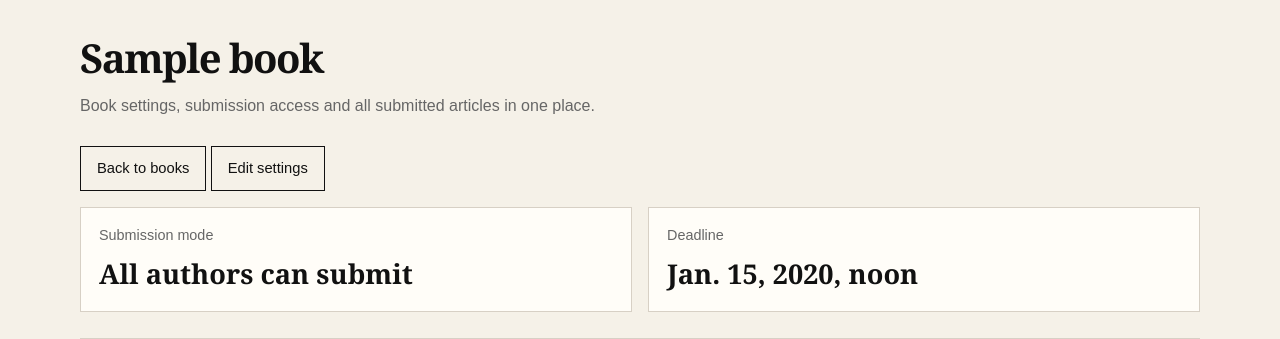
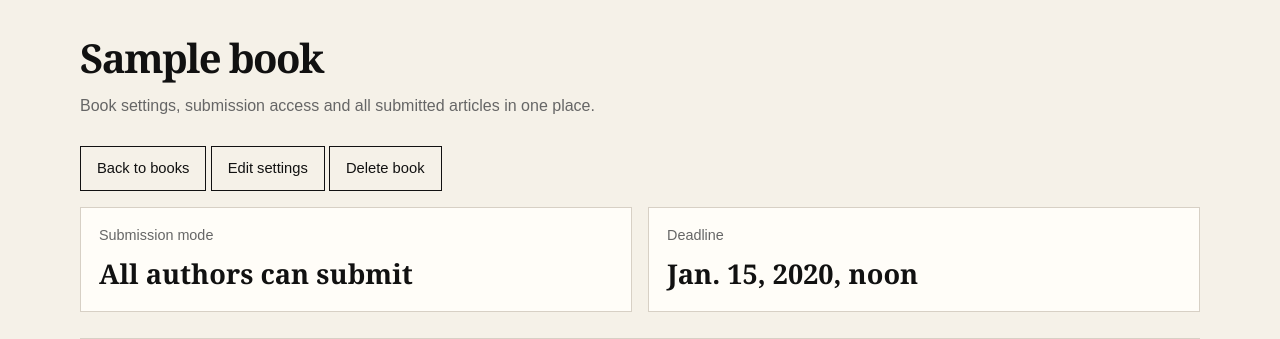
Before and after one commit to meshwho/Article-Website, a Django app: page /dashboard/books/1/ in a window 1280 px wide. Shown: the part 115-454 px from the top of the page. Run offline with Django 5.2, Linux system fonts and the light colour scheme; a user stored in the database is signed in; tables that the repository leaves empty hold one stand-in row (values such as "Sample post").

Commit message:
Added book_delete function

```diff
--- a/books/urls.py
+++ b/books/urls.py
@@ -5,10 +5,10 @@ from .views import (
     book_article_detail,
     book_detail,
     create_book,
+    delete_book,
     edit_book,
     manage_book_authors,
 )
-
 urlpatterns = [
     path('dashboard/books/', admin_books, name='admin_books'),
     path('dashboard/books/create/', create_book, name='create_book'),
@@ -16,4 +16,5 @@ urlpatterns = [
     path('dashboard/books/<int:book_id>/edit/', edit_book, name='edit_book'),
     path('dashboard/books/<int:book_id>/authors/', manage_book_authors, name='manage_book_authors'),
     path('dashboard/books/<int:book_id>/articles/<int:article_id>/', book_article_detail, name='book_article_detail'),
+    path('dashboard/books/<int:book_id>/delete/', delete_book, name='delete_book'),
 ]
--- a/books/views.py
+++ b/books/views.py
@@ -224,3 +224,18 @@ def book_article_detail(request, book_id, article_id):
             'form': form,
         }
     )
+
+@login_required
+@role_required(['admin'])
+def delete_book(request, book_id):
+    book = get_object_or_404(Book, id=book_id)
+
+    if request.method == 'POST':
+        book.delete()
+        return redirect('admin_books')
+
+    return render(
+        request,
+        'books/delete_book.html',
+        {'book': book}
+    )
--- a/templates/books/book_detail.html
+++ b/templates/books/book_detail.html
@@ -14,6 +14,7 @@
     {% if book.submission_mode == 'invitation' %}
         <a href="{% url 'manage_book_authors' book.id %}" class="btn btn-secondary">Manage allowed authors</a>
     {% endif %}
+    <a href="{% url 'delete_book' book.id %}" class="btn btn-secondary">Delete book</a>
 </p>
 
 <div class="summary-grid">
```
Also changed, not shown: templates/books/delete_book.html (added, +31 -0 lines).
